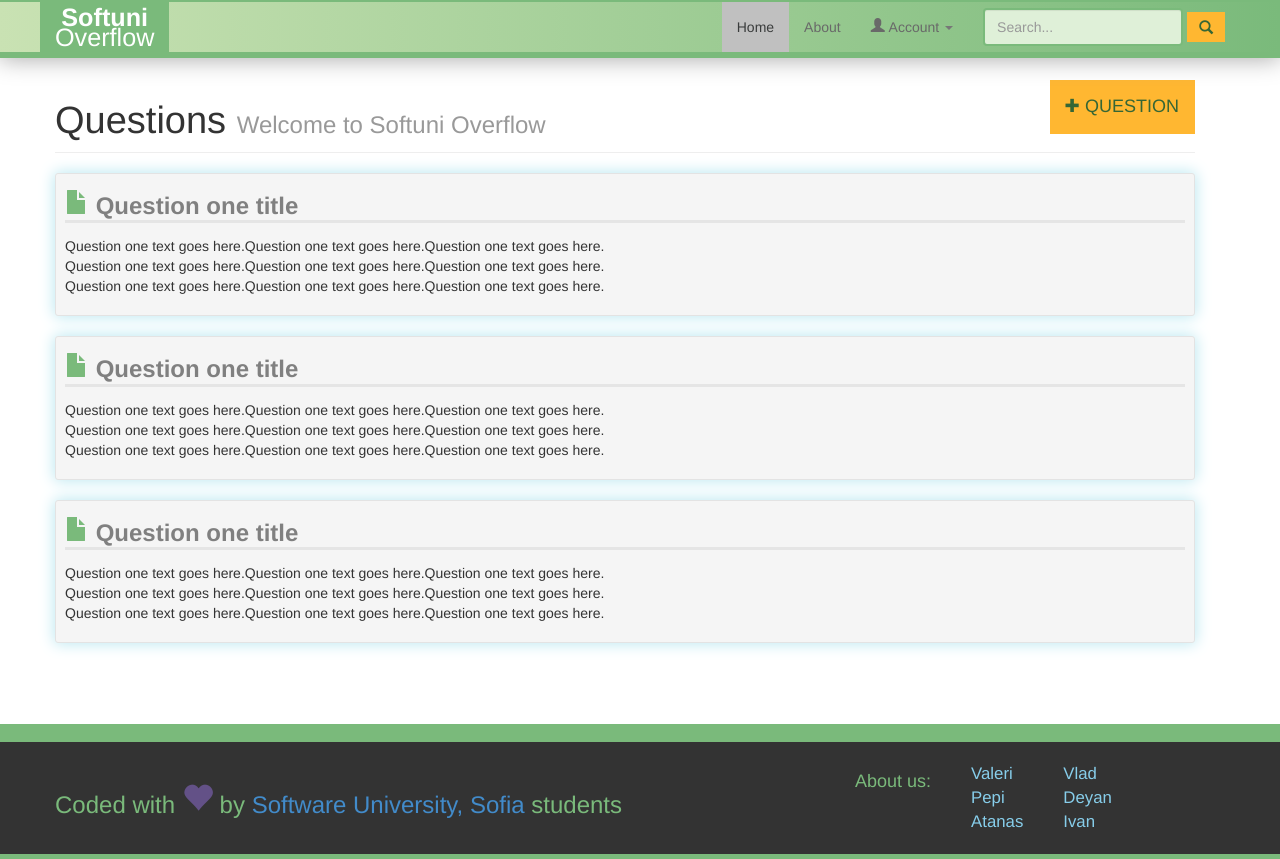
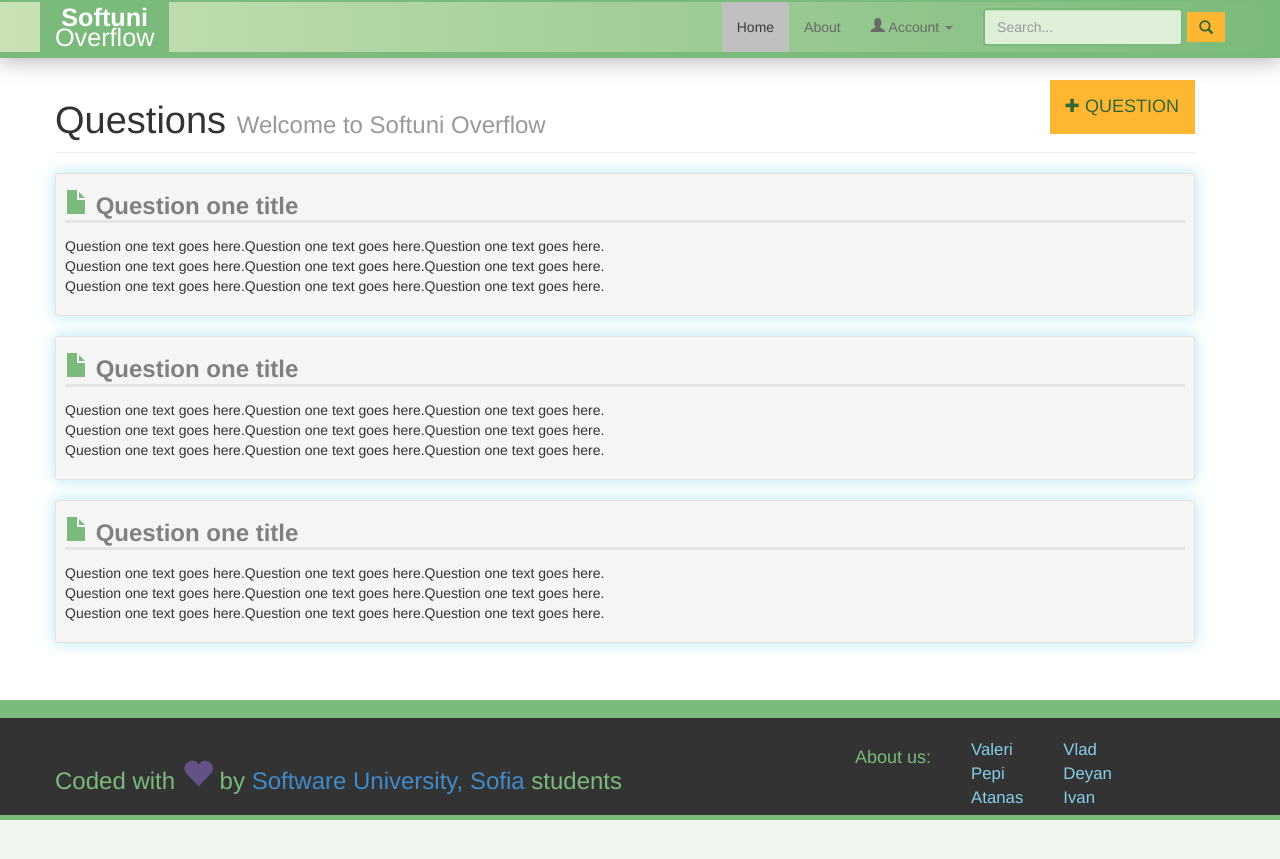
Before and after one commit to GleadrTeam/GleadrProject, a PHP site: page / in a window 1280 px wide. After the commit the page ends 820 px from the top, so only its background shows below. Run offline with PHP 8.4, Linux system fonts and the light colour scheme.

Commit message:
Footer position enhancement

```diff
--- a/includes/css/styles.css
+++ b/includes/css/styles.css
@@ -17,7 +17,7 @@ Notes:	 Hand coded for Udemy.com
         height: 100%;
     }
     body > .container {
-        min-height: 88%;
+        min-height: 85%;
     }
     footer {
         background: #333;
@@ -28,6 +28,9 @@ Notes:	 Hand coded for Udemy.com
         border-bottom: 5px solid #7aba7b;
         -webkit-transition: 2s; /* For Safari 3.1 to 6.0 */
         transition: 2s;
+        height: 13%;
+        min-height: 120px;
+
 
     }
     footer > #footer-about {
```
